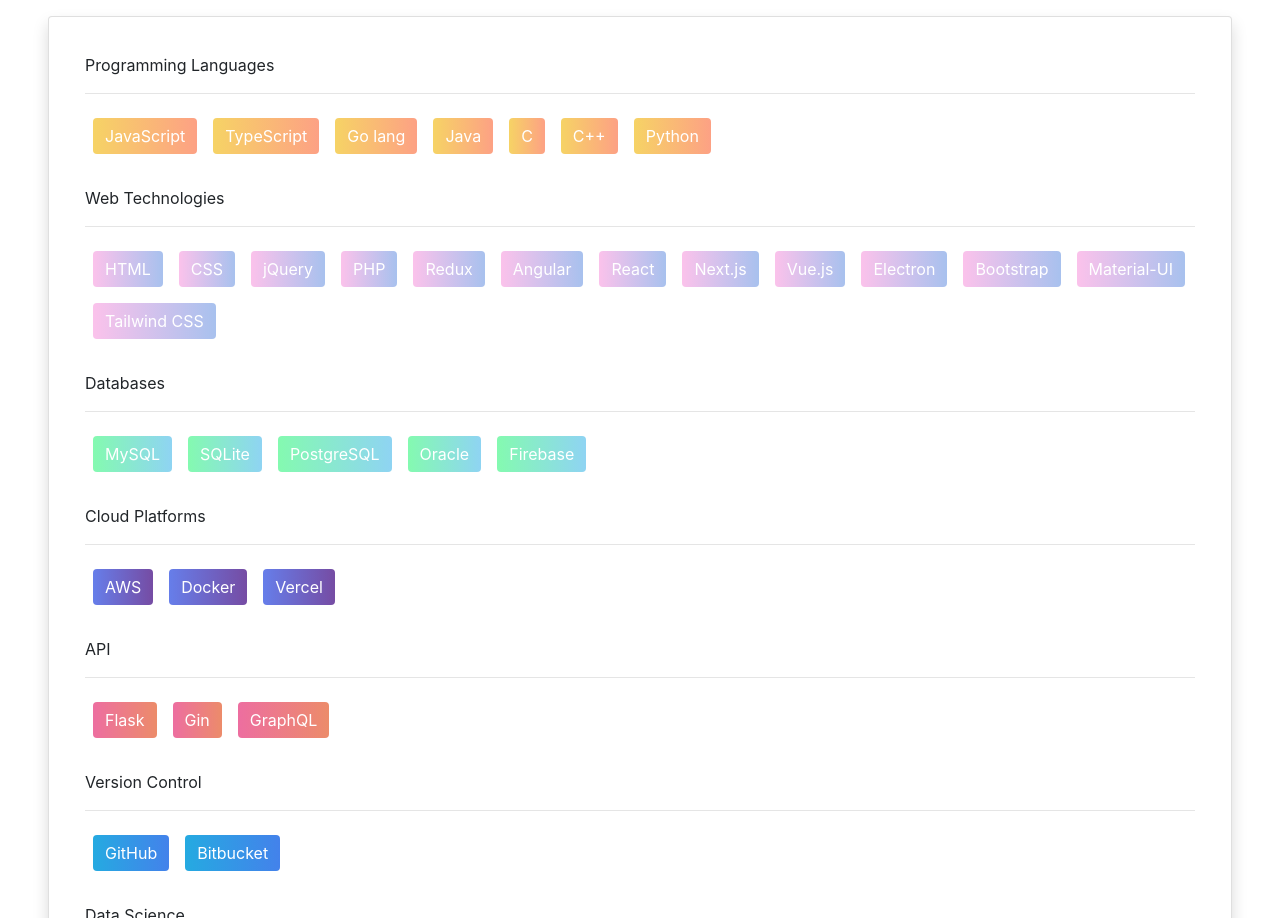
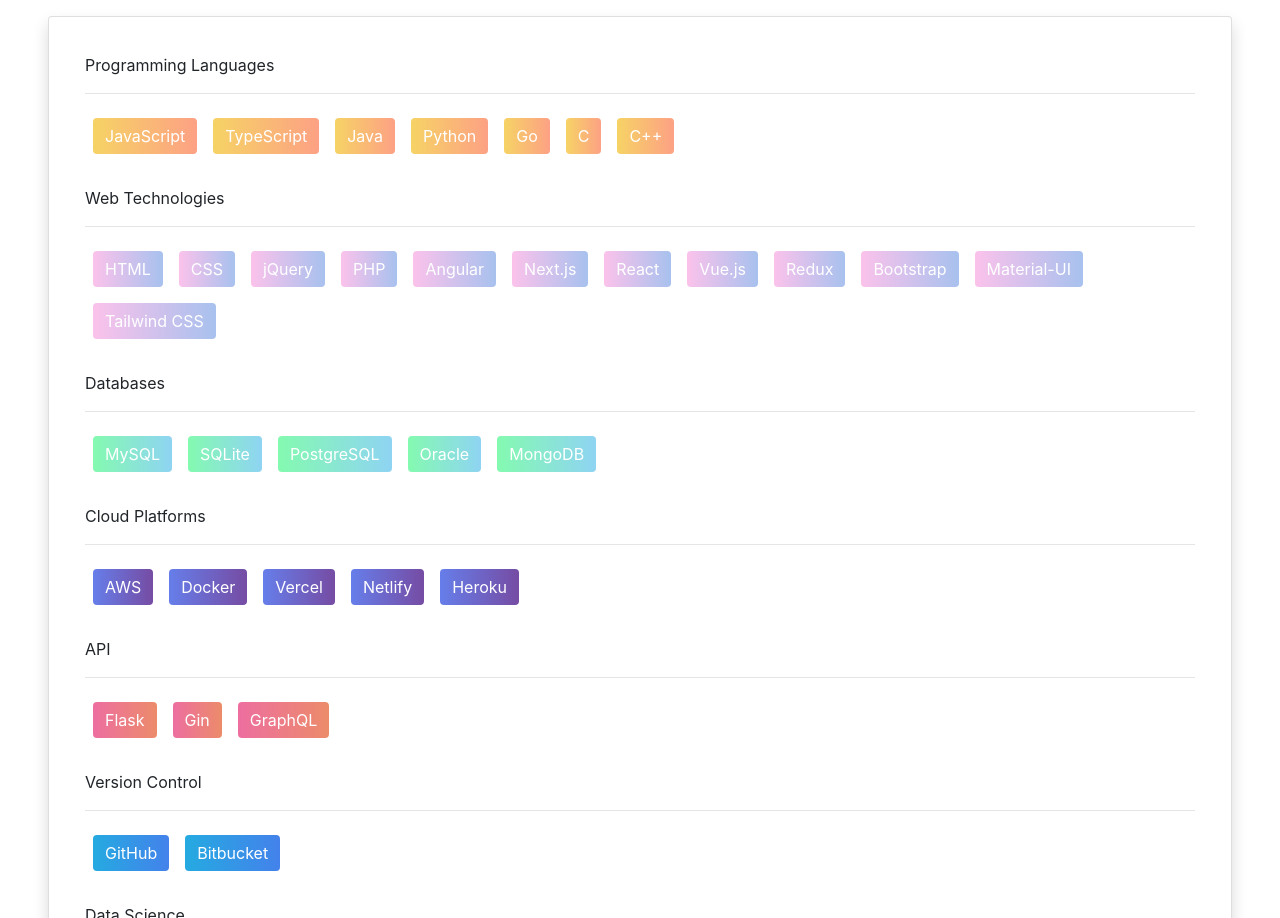
Before and after one commit to Mohilpalav/portfolio, a Vue app: page / in a window 1280 px wide. Shown: the part 2863-3781 px from the top of the page. Built offline with nearby package versions, Linux system fonts and the light colour scheme.

Commit message:
Update Skills

```diff
--- a/src/components/Skills.vue
+++ b/src/components/Skills.vue
@@ -9,11 +9,12 @@
             <hr>
             <b-button v-onscroll class="btn btn-1 mx-2 my-2">JavaScript</b-button>
             <b-button v-onscroll class="btn btn-1 mx-2 my-2">TypeScript</b-button>
-            <b-button v-onscroll class="btn btn-1 mx-2 my-2">Go lang</b-button>
             <b-button v-onscroll class="btn btn-1 mx-2 my-2">Java</b-button>
+            <b-button v-onscroll class="btn btn-1 mx-2 my-2">Python</b-button>
+            <b-button v-onscroll class="btn btn-1 mx-2 my-2">Go</b-button>
             <b-button v-onscroll class="btn btn-1 mx-2 my-2">C</b-button>
             <b-button v-onscroll class="btn btn-1 mx-2 my-2">C++</b-button>
-            <b-button v-onscroll class="btn btn-1 mx-2 my-2">Python</b-button>
+
             <br>
             <br>
             Web Technologies
@@ -22,12 +23,11 @@
             <b-button v-onscroll class="btn btn-2 mx-2 my-2">CSS</b-button>
             <b-button v-onscroll class="btn btn-2 mx-2 my-2">jQuery</b-button>
             <b-button v-onscroll class="btn btn-2 mx-2 my-2">PHP</b-button>
+            <b-button v-onscroll class="btn btn-2 mx-2 my-2">Angular</b-button>
+            <b-button v-onscroll class="btn btn-2 mx-2 my-2">Next.js</b-button>
+            <b-button v-onscroll class="btn btn-2 mx-2 my-2">React</b-button>
+            <b-button v-onscroll class="btn btn-2 mx-2 my-2">Vue.js</b-button>
             <b-button v-onscroll class="btn btn-2 mx-2 my-2">Redux</b-button>
-            <b-button v-onscroll class="btn btn-2 mx-2 my-2">Angular</b-button>
-            <b-button v-onscroll class="btn btn-2 mx-2 my-2">React</b-button>
-            <b-button v-onscroll class="btn btn-2 mx-2 my-2">Next.js</b-button>
-            <b-button v-onscroll class="btn btn-2 mx-2 my-2">Vue.js</b-button>
-            <b-button v-onscroll class="btn btn-2 mx-2 my-2">Electron</b-button>
             <b-button v-onscroll class="btn btn-2 mx-2 my-2">Bootstrap</b-button>
             <b-button v-onscroll class="btn btn-2 mx-2 my-2">Material-UI</b-button>
             <b-button v-onscroll class="btn btn-2 mx-2 my-2">Tailwind CSS</b-button>
@@ -39,7 +39,7 @@
             <b-button v-onscroll class="btn btn-3 mx-2 my-2">SQLite</b-button>
             <b-button v-onscroll class="btn btn-3 mx-2 my-2">PostgreSQL</b-button>
             <b-button v-onscroll class="btn btn-3 mx-2 my-2">Oracle</b-button>
-            <b-button v-onscroll class="btn btn-3 mx-2 my-2">Firebase</b-button>
+            <b-button v-onscroll class="btn btn-3 mx-2 my-2">MongoDB</b-button>
             <br>
             <br>
             Cloud Platforms
@@ -47,6 +47,8 @@
             <b-button v-onscroll class="btn btn-4 mx-2 my-2">AWS</b-button>
             <b-button v-onscroll class="btn btn-4 mx-2 my-2">Docker</b-button>
             <b-button v-onscroll class="btn btn-4 mx-2 my-2">Vercel</b-button>
+            <b-button v-onscroll class="btn btn-4 mx-2 my-2">Netlify</b-button>
+            <b-button v-onscroll class="btn btn-4 mx-2 my-2">Heroku</b-button>
             <br>
             <br>
             API
```
